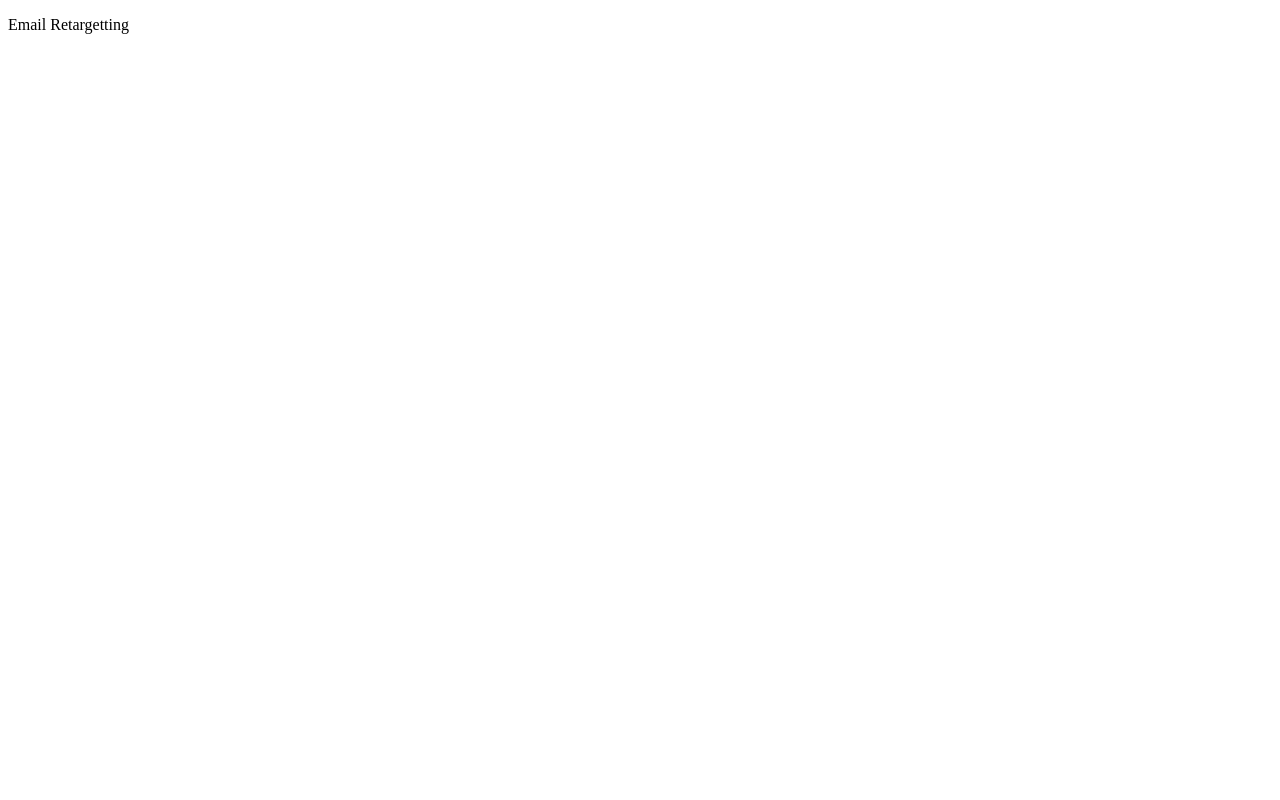
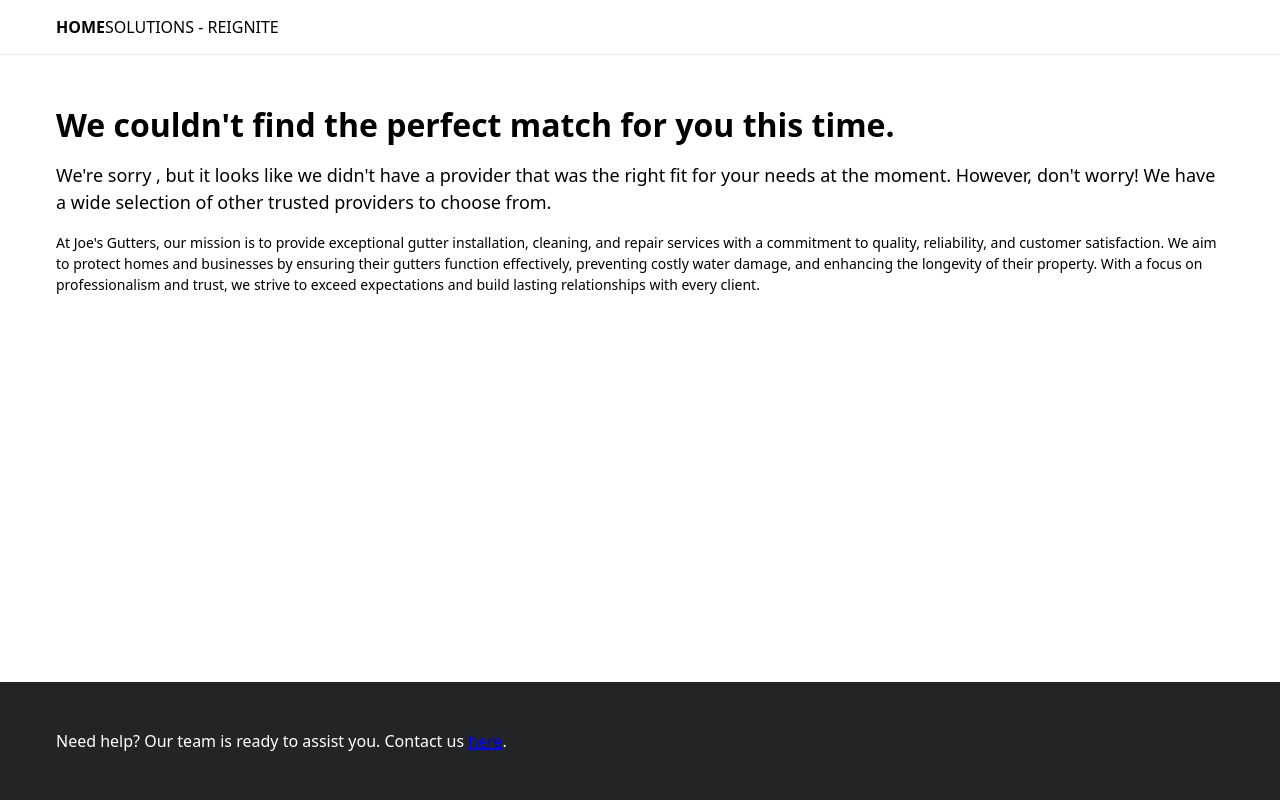
Before and after one commit to Three-Ships/email-retargetting-hackathon, a plain HTML site: page index.html in a window 1280 px wide. Drawn offline with Linux system fonts and the light colour scheme.

Commit message:
some landing page work

```diff
--- a/data.json
+++ b/data.json
@@ -1,7 +1,7 @@
 {
-  "email": "scott.pharr@homesolutions.com",
-  "first_name": "Scott",
-  "last_name": "Pharr",
+  "email": "josh.barker@homesolutions.com",
+  "first_name": "Josh",
+  "last_name": "Barker",
   "phone": "5555555555",
   "project": "Gutter Covers and Accessories - Install or Replace",
   "category": "Gutters",
--- a/index.html
+++ b/index.html
@@ -3,9 +3,59 @@
   <head>
     <meta charset="UTF-8" />
     <meta name="viewport" content="width=device-width, initial-scale=1.0" />
-    <title>Email Retargetting</title>
+    <title>HomeSolutions - ReIgnite</title>
+
+    <script src="script.js"></script>
+    <link rel="stylesheet" href="style.css" />
   </head>
   <body>
-    <p>Email Retargetting</p>
+    <header>
+      <div class="container">
+        <span class="logo"><span>home</span>solutions - reignite</span>
+      </div>
+    </header>
+
+    <main>
+      <div class="container">
+        <h1>We couldn't find the perfect match for you this time.</h1>
+
+        <p>
+          We're sorry <span class="name"></span>, but it looks like we didn't
+          have a provider that was the right fit for your needs at the moment.
+          However, don't worry! We have a wide selection of other trusted
+          providers to choose from.
+        </p>
+
+        <div class="provider">
+          <form>
+            <!-- <img src="" alt=""> -->
+
+            <p>
+              At Joe's Gutters, our mission is to provide exceptional gutter
+              installation, cleaning, and repair services with a commitment to
+              quality, reliability, and customer satisfaction. We aim to protect
+              homes and businesses by ensuring their gutters function
+              effectively, preventing costly water damage, and enhancing the
+              longevity of their property. With a focus on professionalism and
+              trust, we strive to exceed expectations and build lasting
+              relationships with every client.
+            </p>
+          </form>
+        </div>
+      </div>
+    </main>
+
+    <footer>
+      <div class="container">
+        <p>
+          Need help? Our team is ready to assist you. Contact us
+          <a href="#">here</a>.
+        </p>
+      </div>
+    </footer>
   </body>
 </html>
+
+<!-- <img
+  src="https://dingkzirb8mo6.cloudfront.net/test/email-retargetting.jpg"
+/> -->
--- /dev/null
+++ b/script.js
@@ -0,0 +1,10 @@
+document.addEventListener("DOMContentLoaded", function () {
+  // get search params from URL
+  const urlParams = new URLSearchParams(window.location.search);
+
+  // get the first_name from the URL
+  const first_name = urlParams.get("first_name");
+
+  // set the first_name to the span with class name
+  document.querySelector("span.name").textContent = first_name;
+});
--- /dev/null
+++ b/style.css
@@ -0,0 +1,67 @@
+*,
+*::before,
+*::after {
+  margin: 0;
+  padding: 0;
+  box-sizing: border-box;
+}
+
+html {
+  font-family: system-ui, -apple-system, BlinkMacSystemFont, "Segoe UI", Roboto,
+    Oxygen, Ubuntu, Cantarell, "Open Sans", "Helvetica Neue", sans-serif;
+}
+
+body {
+  display: flex;
+  flex-direction: column;
+  min-height: 100vh;
+}
+
+.container {
+  max-width: 1200px;
+  margin: 0 auto;
+  padding: 0 1rem;
+}
+
+header {
+  border-bottom: 1px solid #eee;
+  padding: 1rem 0;
+}
+
+.logo {
+  text-transform: uppercase;
+}
+
+.logo span {
+  font-weight: 900;
+}
+
+main {
+  flex: 1;
+  padding: 3rem 0;
+}
+
+main h1 {
+  margin-bottom: 1rem;
+}
+
+main p {
+  font-size: 1.125rem;
+  line-height: 1.5;
+  margin-bottom: 1rem;
+}
+
+// provider card
+.provider {
+  border: 1px solid tomato;
+}
+
+.provider p {
+  font-size: 0.875rem;
+}
+
+footer {
+  background-color: #232425;
+  color: white;
+  padding: 3rem 0;
+}
```
